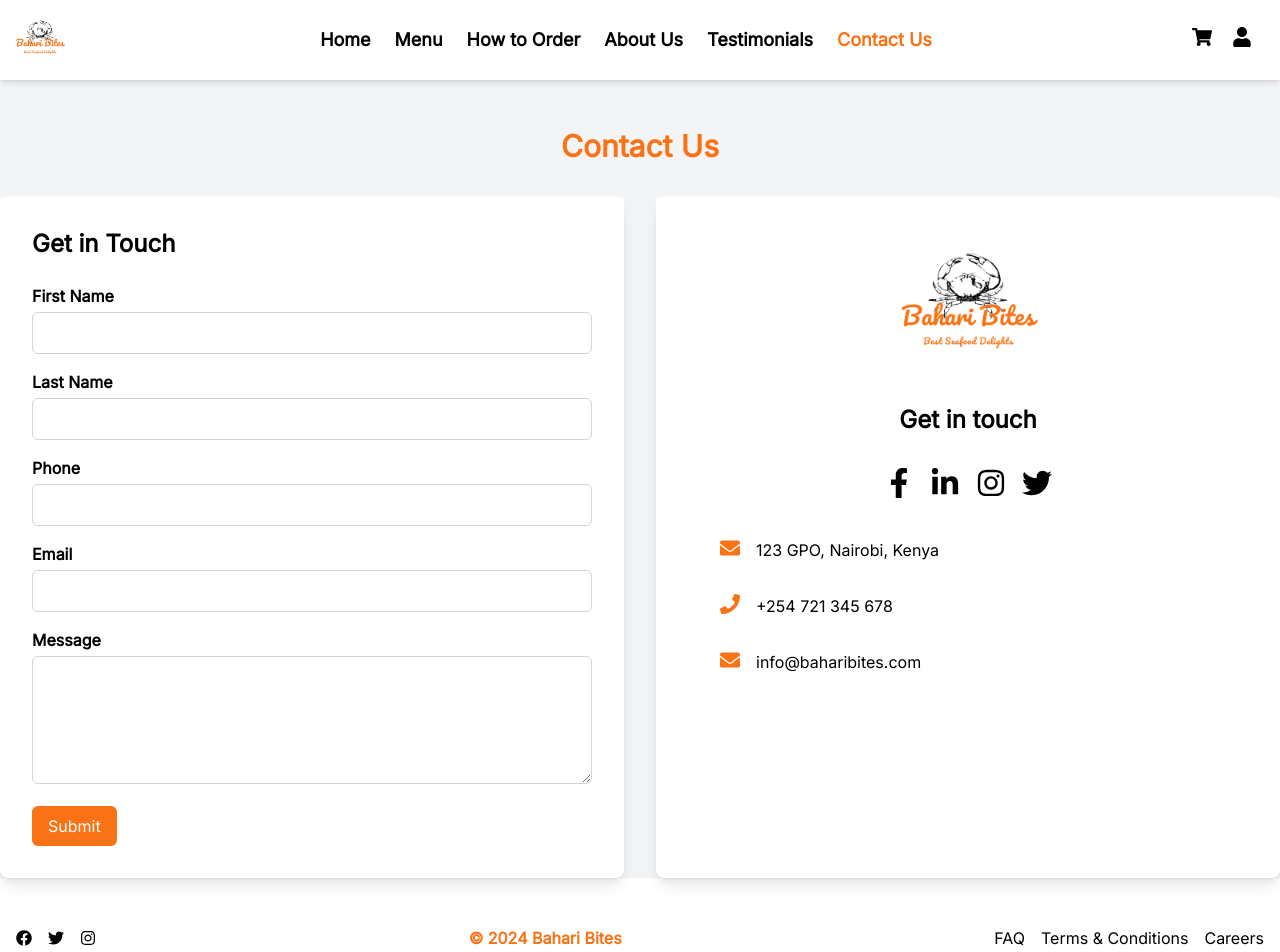
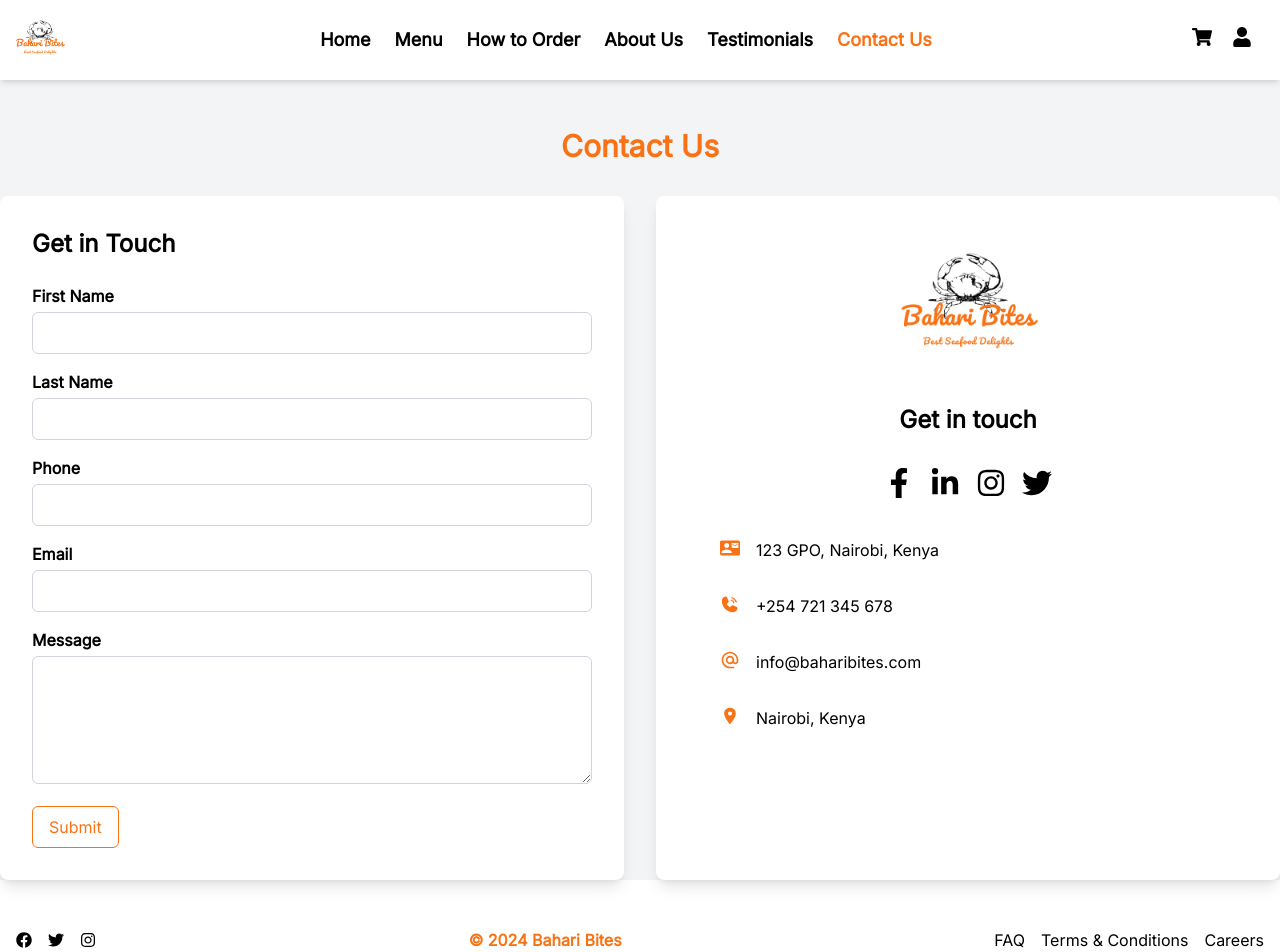
Before and after one commit to Kimoney/bahari-bites-frontend, a React (Vite) app: page /contact in a window 1280 px wide. Shown: the top 952 px of the page. Built offline with nearby package versions, Linux system fonts and the light colour scheme.

Commit message:
style: Styled contact us page.

```diff
--- a/src/components/ContactUs/ContactUs.jsx
+++ b/src/components/ContactUs/ContactUs.jsx
@@ -1,4 +1,6 @@
-import { FaPhone, FaEnvelope, FaFacebookF, FaLinkedinIn, FaInstagram, FaTwitter } from 'react-icons/fa';
+import { FaFacebookF, FaLinkedinIn, FaInstagram, FaTwitter } from 'react-icons/fa';
+import { MdContactMail, MdAlternateEmail, MdLocationOn } from "react-icons/md";
+import { PiPhoneCallFill } from "react-icons/pi";
 import baharilogo from '../../assets/logo/baharilogo.png';
 
 export default function ContactUs() {
@@ -62,7 +64,7 @@
             </div>
             <button
               type="submit"
-              className="bg-orange-500 text-white py-2 px-4 rounded-md hover:bg-orange-600 transition"
+              className="border border-orange-500 text-orange-500 py-2 px-4 rounded-md hover:bg-orange-600 hover:text-white transition"
             >
               Submit
             </button>
@@ -88,16 +90,20 @@
             </a>
           </div>
           <div className="flex items-left ml-8 mb-8">
-            <FaEnvelope className="text-orange-500 mr-4" size={20} />
+            <MdContactMail className="text-orange-500 mr-4" size={20} />
             <span>123 GPO, Nairobi, Kenya</span>
           </div>
           <div className="flex items-left ml-8 mb-8">
-            <FaPhone className="text-orange-500 mr-4" size={20} />
+            <PiPhoneCallFill className="text-orange-500 mr-4" size={20} />
             <span>+254 721 345 678</span>
           </div>
           <div className="flex items-left ml-8 mb-8">
-            <FaEnvelope className="text-orange-500 mr-4" size={20} />
+            <MdAlternateEmail className="text-orange-500 mr-4" size={20} />
             <span>info@baharibites.com</span>
+          </div>
+          <div className="flex items-left ml-8 mb-8">
+            <MdLocationOn className="text-orange-500 mr-4" size={20} />
+            <span>Nairobi, Kenya</span>
           </div>
         </div>
       </div>
--- a/src/components/Menu/Menu.jsx
+++ b/src/components/Menu/Menu.jsx
@@ -127,7 +127,7 @@
                   </div>
 
                   <div className="mb-4 flex items-end justify-between">
-                    <h4 className="text-base lg:text-2xl font-bold leading-9 text-default-900">KES {item.price}</h4>
+                    <h4 className="text-base lg:text-xl leading-9 text-default-900">KES {item.price}</h4>
                     <span className="mb-4 inline-flex items-center gap-2">
                       <span className="rounded-full bg-orange-500 p-1">
                         <FiStar className="fill-white text-white text-sm lg:text-base" />
--- a/src/components/TodaysSpecial/TodaysSpecial.jsx
+++ b/src/components/TodaysSpecial/TodaysSpecial.jsx
@@ -97,7 +97,7 @@
                     </div>
 
                     <div className="mb-4 flex items-end justify-between">
-                      <h4 className="text-base lg:text-2xl font-bold leading-9 text-default-900">
+                      <h4 className="text-base lg:text-xl leading-9 text-default-900">
                         KES {item.price}
                       </h4>
                       <span className="mb-4 inline-flex items-center gap-2">
```
